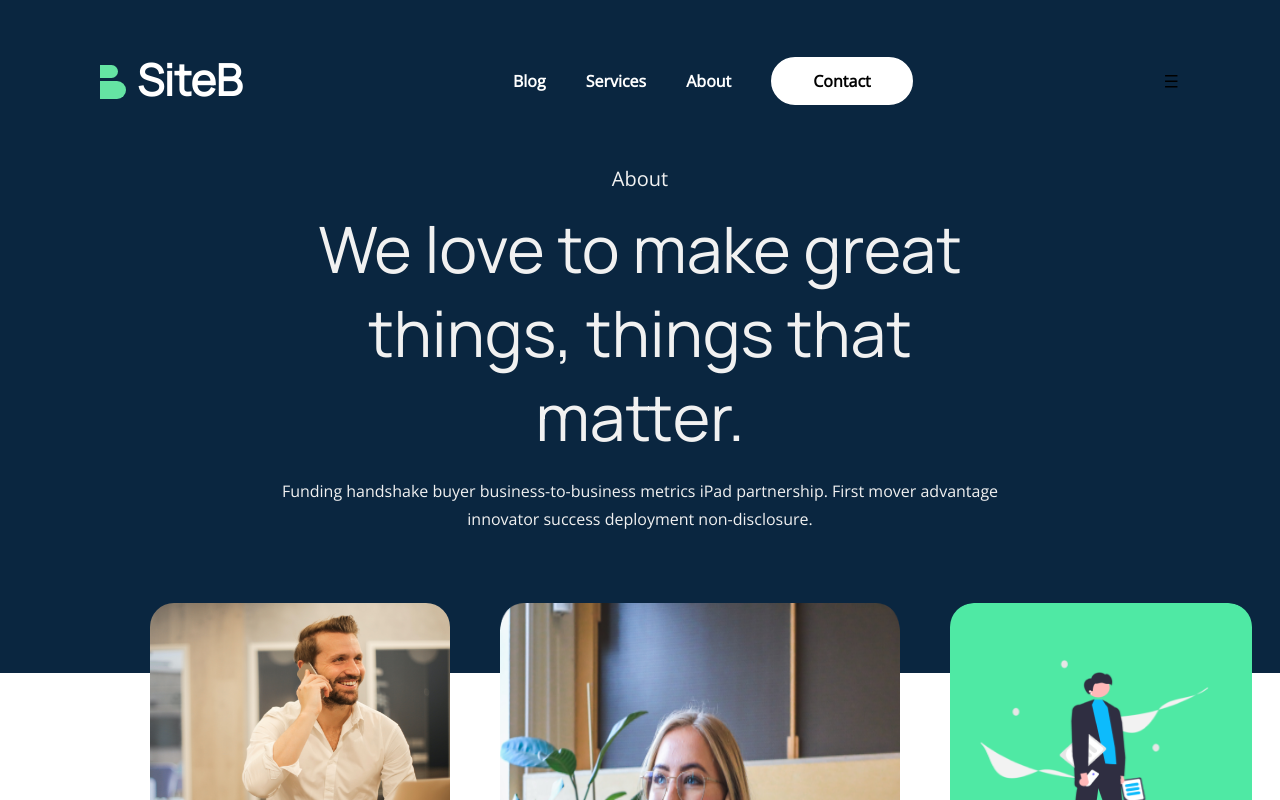
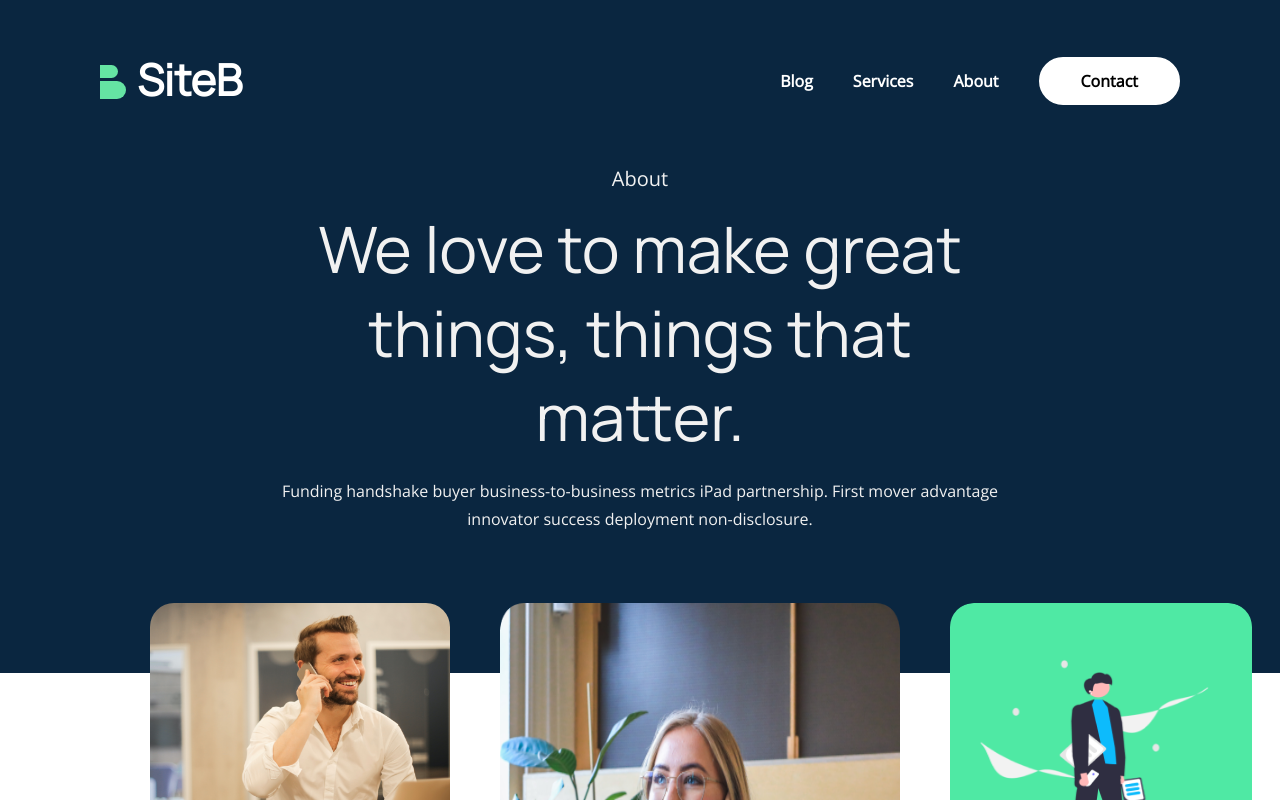
Before and after one commit to ngocthuan98/nextjs-intern, a Next.js app: page /Page/About in a window 1280 px wide. Shown: the top 800 px of the page. Built offline with nearby package versions, Linux system fonts and the light colour scheme.

Commit message:
fix navbar-button

```diff
--- a/components/navbar/Navbar.js
+++ b/components/navbar/Navbar.js
@@ -54,6 +54,9 @@ const NavbarStyled = styled.nav`
       border-radius: 24px;
       font-weight: 700;
     }
+  }
+  .navbar-button{
+    display:none;
   }
   ${(props) =>
     props.blog === "blog" &&
@@ -245,7 +248,7 @@ export default function Navbar({ blog }) {
           </div>
           <DensityMediumIcon
             onClick={toggleNavbar}
-            className="navbar-button hidden  cursor-pointer"
+            className="navbar-button   cursor-pointer"
           />
         </div>
       </div>
```
